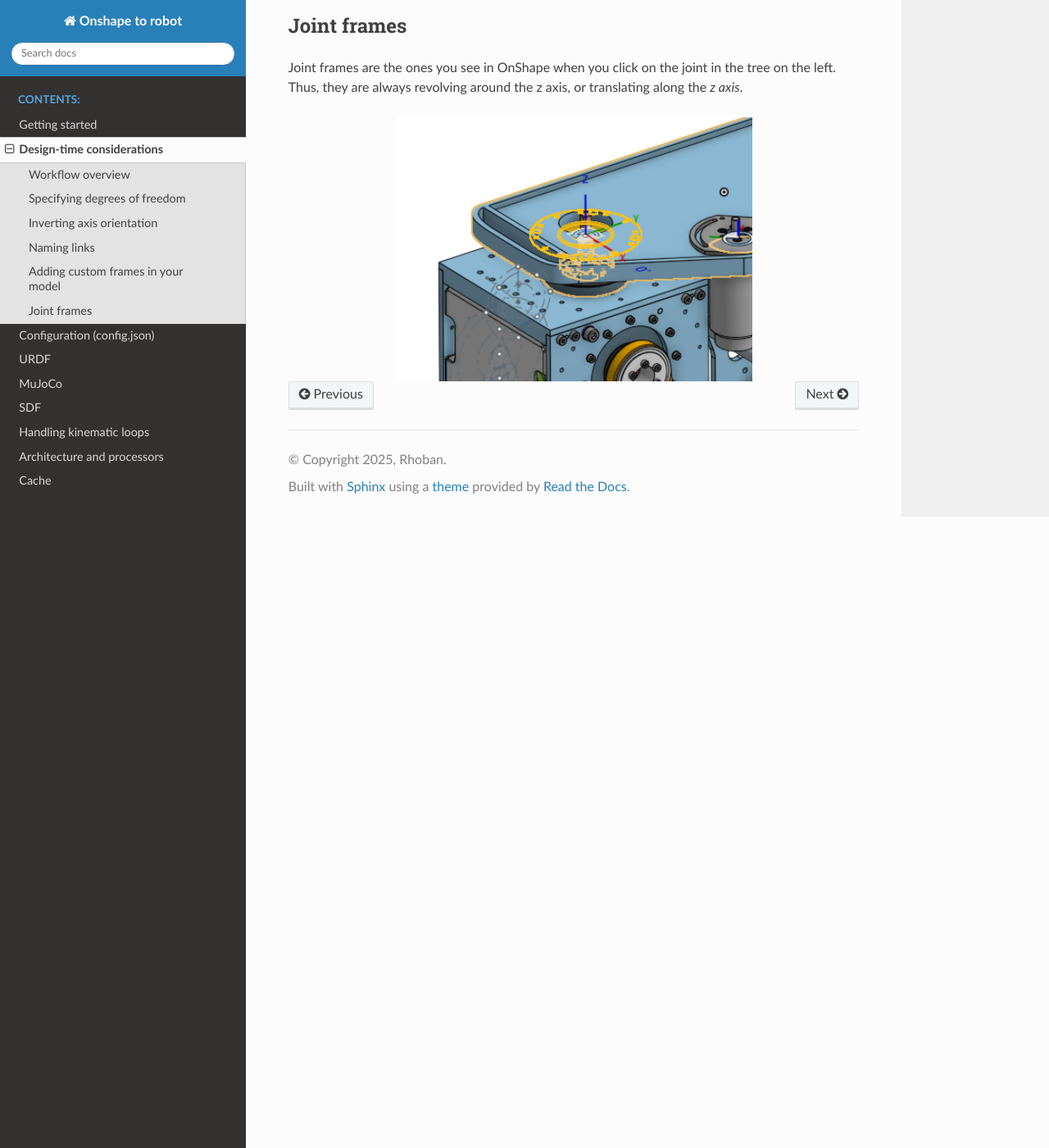
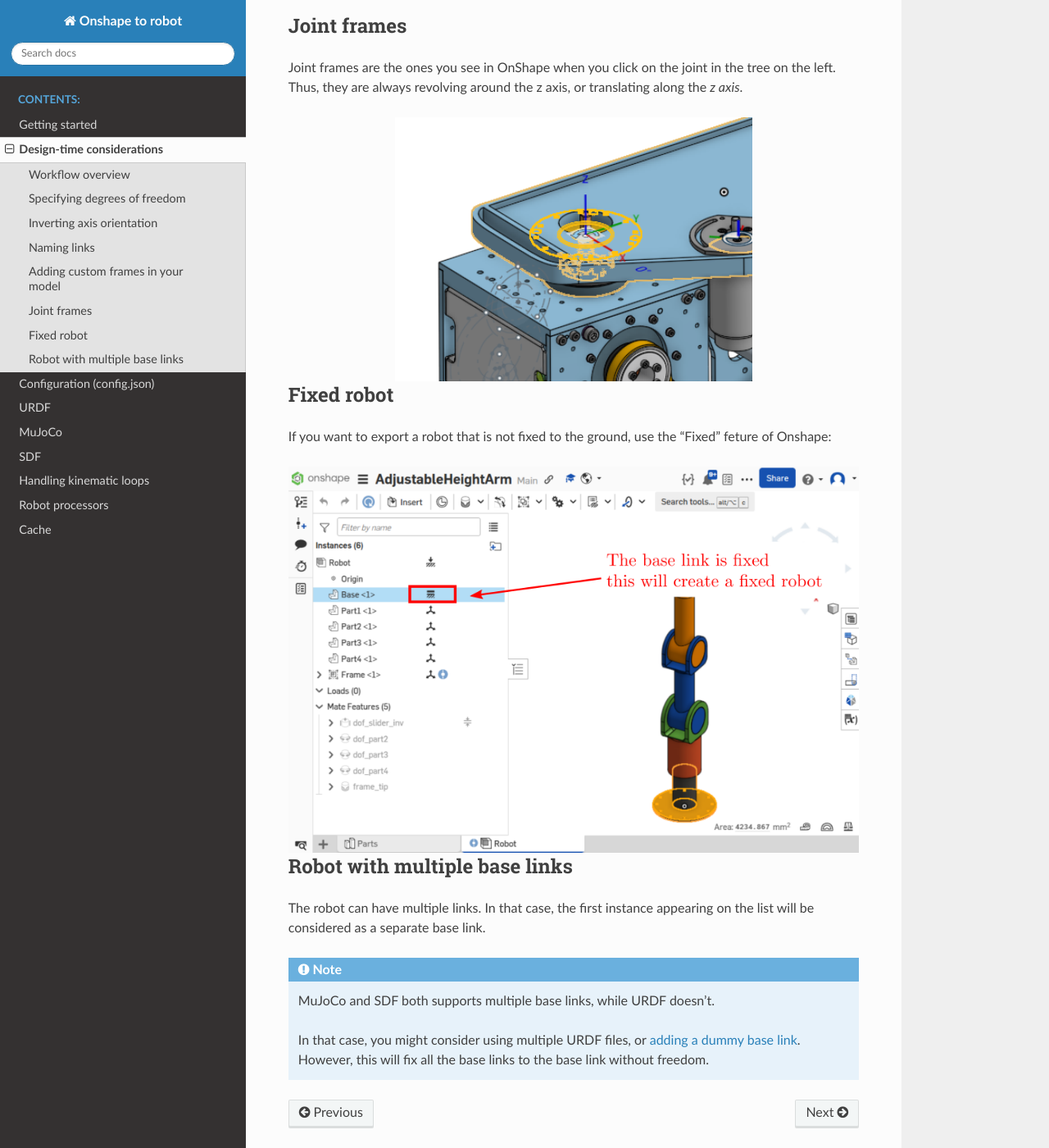
Before and after one commit to Rhoban/onshape-to-robot, a Sphinx documentation site: the page built from docs/source/design.rst, in a window 1280 px wide and 1400 px high, scrolled down 2601 px. Shown: the whole window at 82% size. Built offline with Sphinx 7.4.7 and the Read the Docs theme 3.1.0, drawn with Linux system fonts in a browser that asks for light colours.

Commit message:
Documenting fixed base and multiple base links

```diff
--- a/docs/source/design.rst
+++ b/docs/source/design.rst
@@ -82,3 +82,22 @@ Thus, they are always revolving around the z axis, or translating along the *z a
 
 .. image:: _static/img/zaxis.png
     :align: center
+
+Fixed robot
+-----------
+
+If you want to export a robot that is not fixed to the ground, use the "Fixed" feture of Onshape:
+
+.. image:: _static/img/fixed.png
+    :align: center
+
+Robot with multiple base links
+------------------------------
+
+The robot can have multiple links. In that case, the first instance appearing on the list will be considered as a separate base link.
+
+.. note::
+
+    MuJoCo and SDF both supports multiple base links, while URDF doesn't.
+
+    In that case, you might consider using multiple URDF files, or :ref:`adding a dummy base link<processor_dummy_base_link>`. However, this will fix all the base links to the base link without freedom.
--- a/docs/source/processor_dummy_base_link.rst
+++ b/docs/source/processor_dummy_base_link.rst
@@ -1,3 +1,4 @@
+.. _processor_dummy_base_link:
 
 Adding dummy base link
 ======================
--- a/docs/source/processors.rst
+++ b/docs/source/processors.rst
@@ -1,5 +1,5 @@
-Architecture and processors
-===========================
+Robot processors
+================
 
 Here is an overview of ``onshape-to-robot`` pipeline:
 
```
Also changed, not shown: docs/source/_static/fixed.svg (added), docs/source/_static/img/fixed.png (added).
